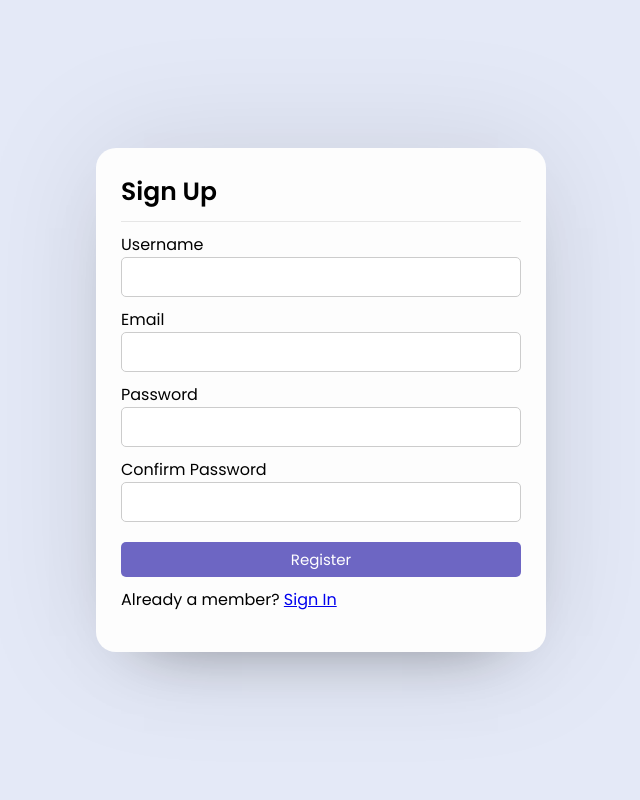
After one commit to Nabshdq/php-excel-to-pdf, a PHP site: page /register.php in a window 1280 px wide. The commit adds this page. Shown: the whole page, without its empty margins (319-959 px from the left). Run offline with PHP 8.4, Linux system fonts and the light colour scheme.

Commit message:
Update auth-style.css and add register.php

```diff
--- a/assets/css/auth-style.css
+++ b/assets/css/auth-style.css
@@ -1,6 +1,5 @@
-/* src/css/auth-style.css */
+@import url('https://fonts.googleapis.com/css2?family=Poppins:wght@200;300;400;500;600;700&display=swap');
 
-/* Reset All */
 * {
     padding: 0;
     margin: 0;
@@ -8,20 +7,34 @@
     font-family: 'Poppins', sans-serif;
 }
 
+html, body {
+    height: 100%; /* Memastikan body dan html memiliki tinggi penuh */
+}
+
 body {
     background: #e4e9f7;
 }
 
-/* Form Styling */
-.form-box {
+.container {
+    display: flex;
+    align-items: center; /* Vertikal center */
+    justify-content: center; /* Horizontal center */
+    height: 100%; /* Membuat container memiliki tinggi penuh */
+}
+
+.box {
     background: #fdfdfd;
     display: flex;
     flex-direction: column;
-    padding: 25px;
+    padding: 25px 25px;
     border-radius: 20px;
-    box-shadow: 0 0 128px 0 rgba(0, 0, 0, 0.1), 0 32px 64px -48px rgba(0, 0, 0, 0.5);
+    box-shadow: 0 0 128px 0 rgba(0,0,0,0.1),
+                0 32px 64px -48px rgba(0,0,0,0.5);
+}
+
+.form-box {
     width: 450px;
-    margin: 10px;
+    margin: 0px 10px;
 }
 
 .form-box header {
@@ -32,14 +45,13 @@ body {
     margin-bottom: 10px;
 }
 
-/* Input Fields */
 .form-box form .field {
     display: flex;
     margin-bottom: 10px;
     flex-direction: column;
 }
 
-.form-box form .field input {
+.form-box form .input input {
     height: 40px;
     width: 100%;
     font-size: 16px;
@@ -49,16 +61,15 @@ body {
     outline: none;
 }
 
-/* Buttons */
 .btn {
     height: 35px;
-    background: rgba(76, 68, 182, 0.808);
+    background: rgba(76,68,182,0.808);
     border: 0;
     border-radius: 5px;
     color: #fff;
     font-size: 15px;
     cursor: pointer;
-    transition: all 0.3s;
+    transition: all .3s;
     margin-top: 10px;
     padding: 0px 10px;
 }
@@ -72,16 +83,14 @@ body {
 }
 
 .links {
-    margin-top: 10px;
-    text-align: center;
+    margin-bottom: 15px;
 }
 
-/* Message */
 .message {
     text-align: center;
     background: #f9eded;
-    padding: 15px 0;
-    border: 1px solid #699053;
+    padding: 15px 0px;
+    border:1px solid #699053;
     border-radius: 5px;
     margin-bottom: 10px;
     color: red;
--- /dev/null
+++ b/public/register.php
@@ -0,0 +1,95 @@
+<!DOCTYPE html>
+<html lang="en">
+<head>
+    <meta charset="UTF-8">
+    <meta http-equiv="X-UA-Compatible" content="IE=edge">
+    <meta name="viewport" content="width=device-width, initial-scale=1.0">
+    <link rel="stylesheet" href="../assets/css/auth-style.css">
+    <title>Register</title>
+</head>
+<body>
+    <div class="container">
+        <div class="box form-box">
+
+        <?php
+            // Mulai sesi dan cek status login
+            session_start();
+
+            // Koneksi ke database
+            include_once '../config/dbConfig.php';
+
+            if (isset($_POST['register'])) {
+                $username = mysqli_real_escape_string($db, $_POST['username']);
+                $email = mysqli_real_escape_string($db, $_POST['email']);
+                $password = mysqli_real_escape_string($db, $_POST['password']);
+                $confirmPassword = mysqli_real_escape_string($db, $_POST['confirmPassword']);
+
+                // Cek apakah password dan konfirmasi password cocok
+                if ($password != $confirmPassword) {
+                    $error = "Password dan konfirmasi password tidak cocok!";
+                } else {
+                    // Enkripsi password
+                    $hashedPassword = password_hash($password, PASSWORD_DEFAULT);
+
+                    // Cek apakah email sudah ada di database
+                    $query = "SELECT * FROM users WHERE email = '$email' LIMIT 1";
+                    $result = $db->query($query);
+
+                    if ($result->num_rows > 0) {
+                        $error = "Email sudah digunakan!";
+                    } else {
+                        // Simpan data pengguna ke database
+                        $query = "INSERT INTO users (username, email, password) VALUES ('$username', '$email', '$hashedPassword')";
+                        if ($db->query($query)) {
+                            // Redirect ke halaman login setelah registrasi berhasil
+                            header("Location: login.php");
+                            exit;
+                        } else {
+                            $error = "Terjadi kesalahan, coba lagi.";
+                        }
+                    }
+                }
+            }
+        ?>
+
+            <!-- Form Registrasi -->
+            <header>Sign Up</header>
+            <form action="" method="post">
+                <?php
+                if (isset($error)) {
+                    echo "<div class='message'><p>$error</p></div><br>";
+                }
+                ?>
+                <div class="field input">
+                    <label for="username">Username</label>
+                    <input type="text" name="username" id="username" autocomplete="off" required>
+                </div>
+
+                <div class="field input">
+                    <label for="email">Email</label>
+                    <input type="email" name="email" id="email" autocomplete="off" required>
+                </div>
+
+                <div class="field input">
+                    <label for="password">Password</label>
+                    <input type="password" name="password" id="password" autocomplete="off" required>
+                </div>
+
+                <div class="field input">
+                    <label for="confirmPassword">Confirm Password</label>
+                    <input type="password" name="confirmPassword" id="confirmPassword" autocomplete="off" required>
+                </div>
+
+                <div class="field">
+                    <input type="submit" class="btn" name="register" value="Register">
+                </div>
+
+                <div class="links">
+                    Already a member? <a href="login.php">Sign In</a>
+                </div>
+            </form>
+
+        </div>
+    </div>
+</body>
+</html>
```
